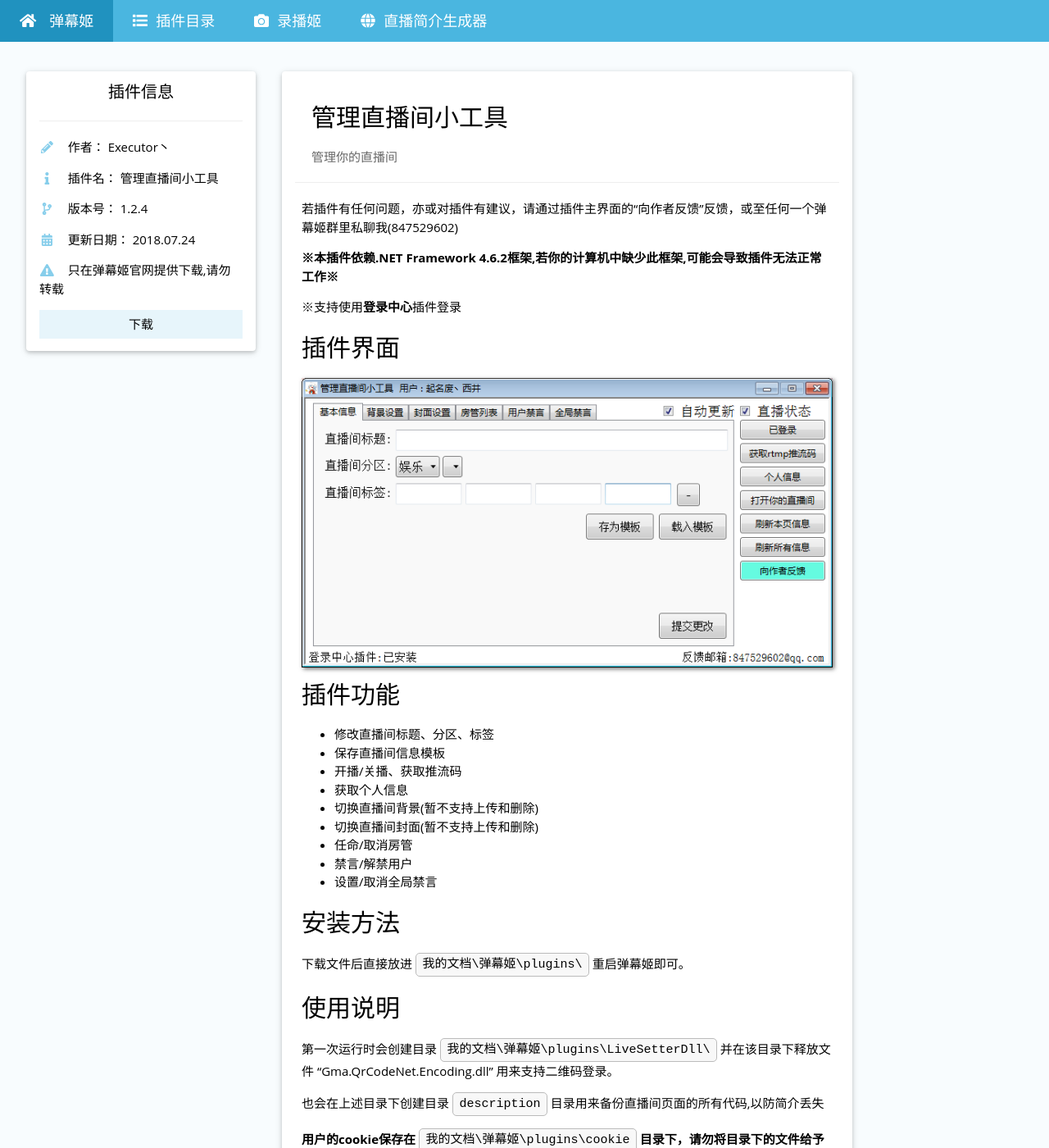
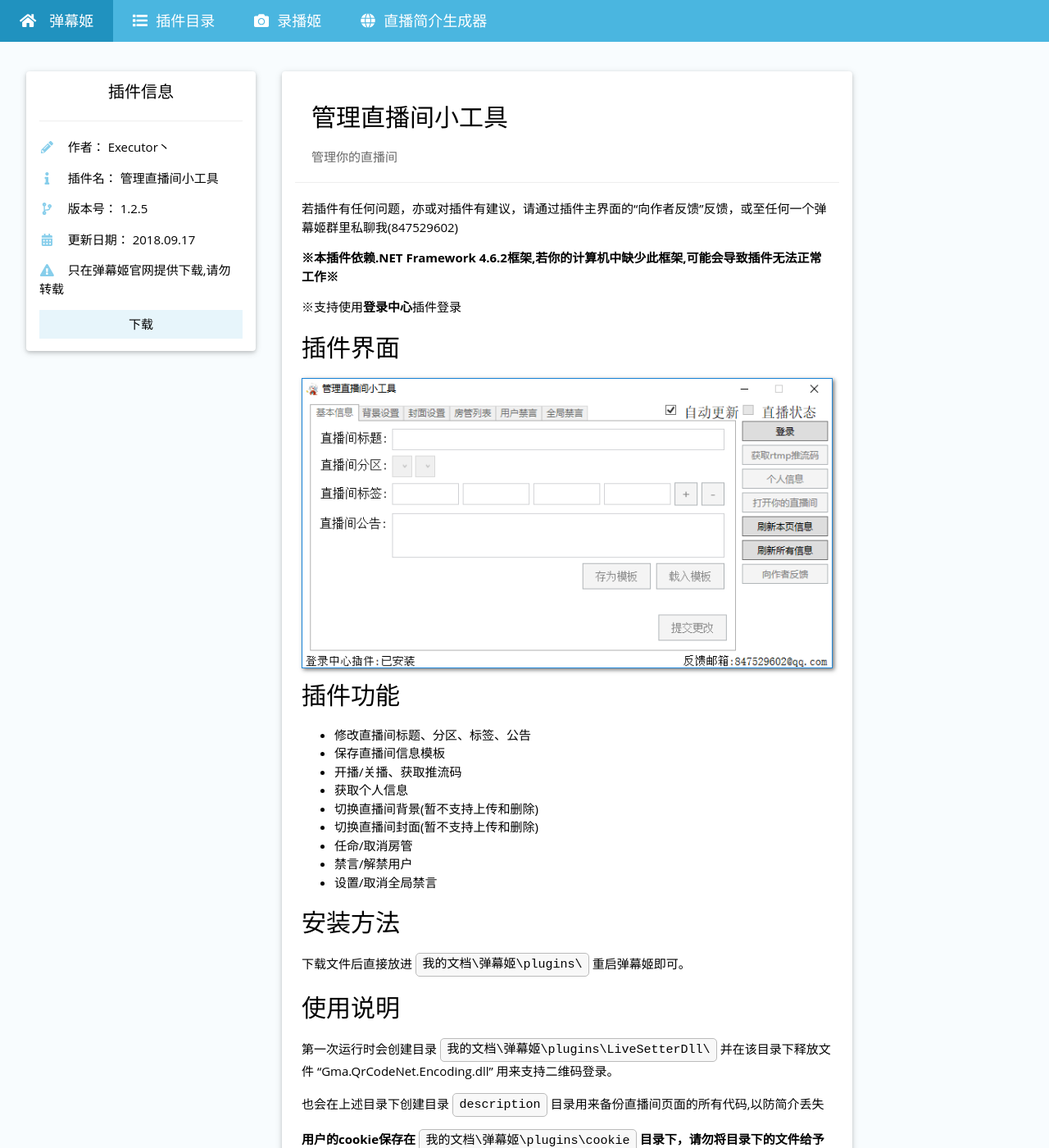
Before and after one commit to Bililive/www.danmuji.org, a Jekyll site: the page built from _plugin/LiveSetter.md, in a window 1280 px wide and 1400 px high. Shown: the whole window at 82% size. Built offline with Jekyll 4.4.1, drawn with Linux system fonts in a browser that asks for light colours; some of the changed text lies outside the part shown.

Commit message:
更新管理直播间小工具至1.2.5
添加修改直播间公告的功能

```diff
--- a/_plugin/LiveSetter.md
+++ b/_plugin/LiveSetter.md
@@ -5,10 +5,10 @@ auther: Executor丶
 plugin_author: Executor丶
 plugin_name: 管理直播间小工具
 plugin_desc: 管理你的直播间
-plugin_version: 1.2.4
-plugin_update_datetime: 2018-07-24 20:44:00 +0800
+plugin_version: 1.2.5
+plugin_update_datetime: 2018-09-17 13:04:45 +0800
 plugin_update_desc: |-
-  修复了当封禁列表长度大于等于10的时候，程序无限请求的问题；解决版本号问题；获取封面图片的方法改为异步（这样就不会卡死弹幕姬）
+  添加修改直播间公告的功能
 plugin_dllink: /resource/LiveSetter/LiveSetter.zip
 plugin_dlnote: 只在弹幕姬官网提供下载,请勿转载
 ---
@@ -25,7 +25,7 @@ plugin_dlnote: 只在弹幕姬官网提供下载,请勿转载
 
 插件功能
 ---
-- 修改直播间标题、分区、标签
+- 修改直播间标题、分区、标签、公告
 - 保存直播间信息模板
 - 开播/关播、获取推流码
 - 获取个人信息
@@ -52,6 +52,7 @@ plugin_dlnote: 只在弹幕姬官网提供下载,请勿转载
 
 更新日志
 ---
+- 2018-09-17 13:04:45 添加修改直播间公告的功能
 - 2018-07-24 20:44:00 修复了当封禁列表长度大于等于10的时候，程序无限请求的问题；解决版本号问题；获取封面图片的方法改为异步（这样就不会卡死弹幕姬）
 - 2018-07-23 22:40:14 修复了当封禁列表长度大于等于10的时候，程序无限请求的问题
 - 2018-07-15 14:33:09 修复了点击“打开你的直播间”按钮后弹幕姬崩溃的问题
```
Also changed, not shown: resource/LiveSetter/preview.png, 2 other files.
